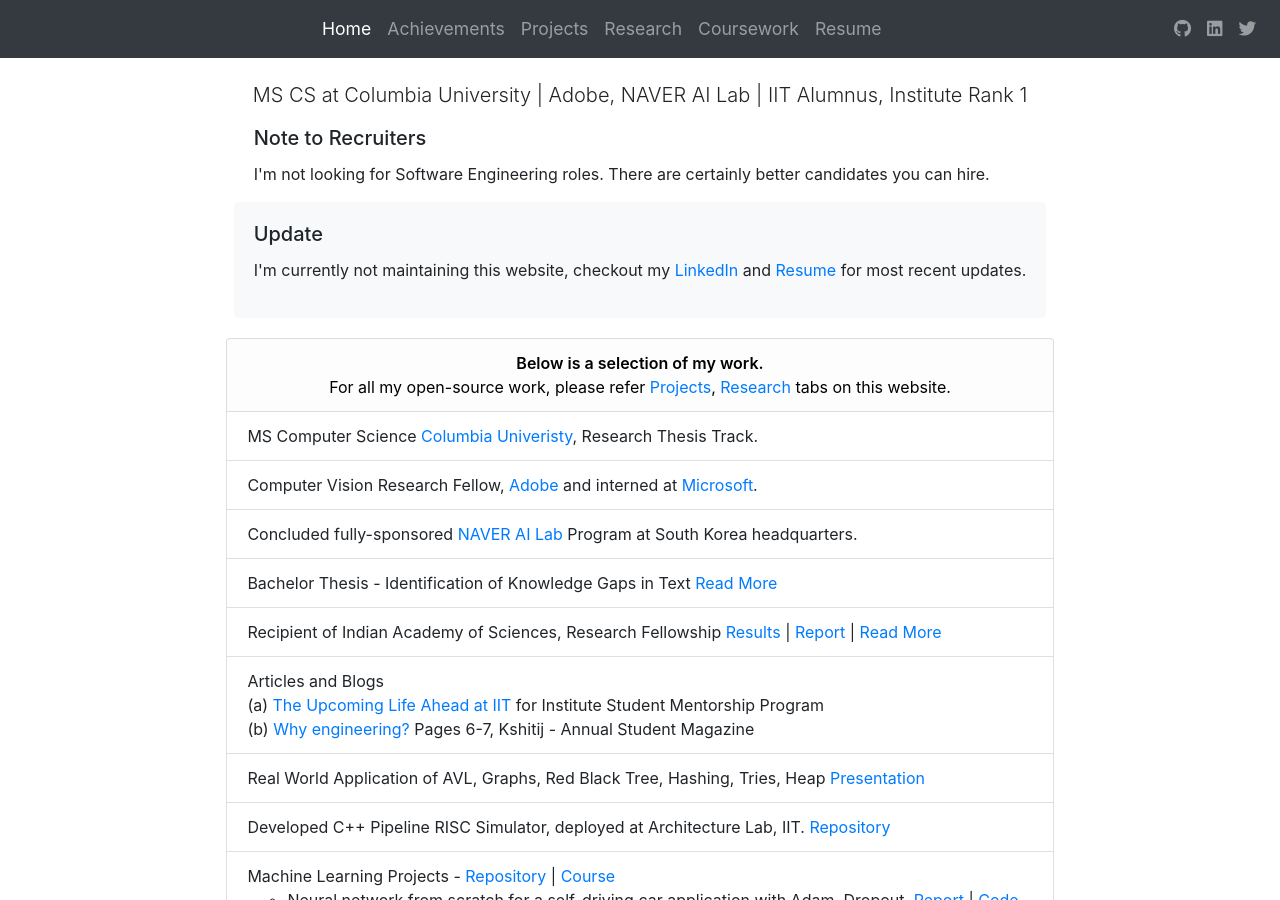
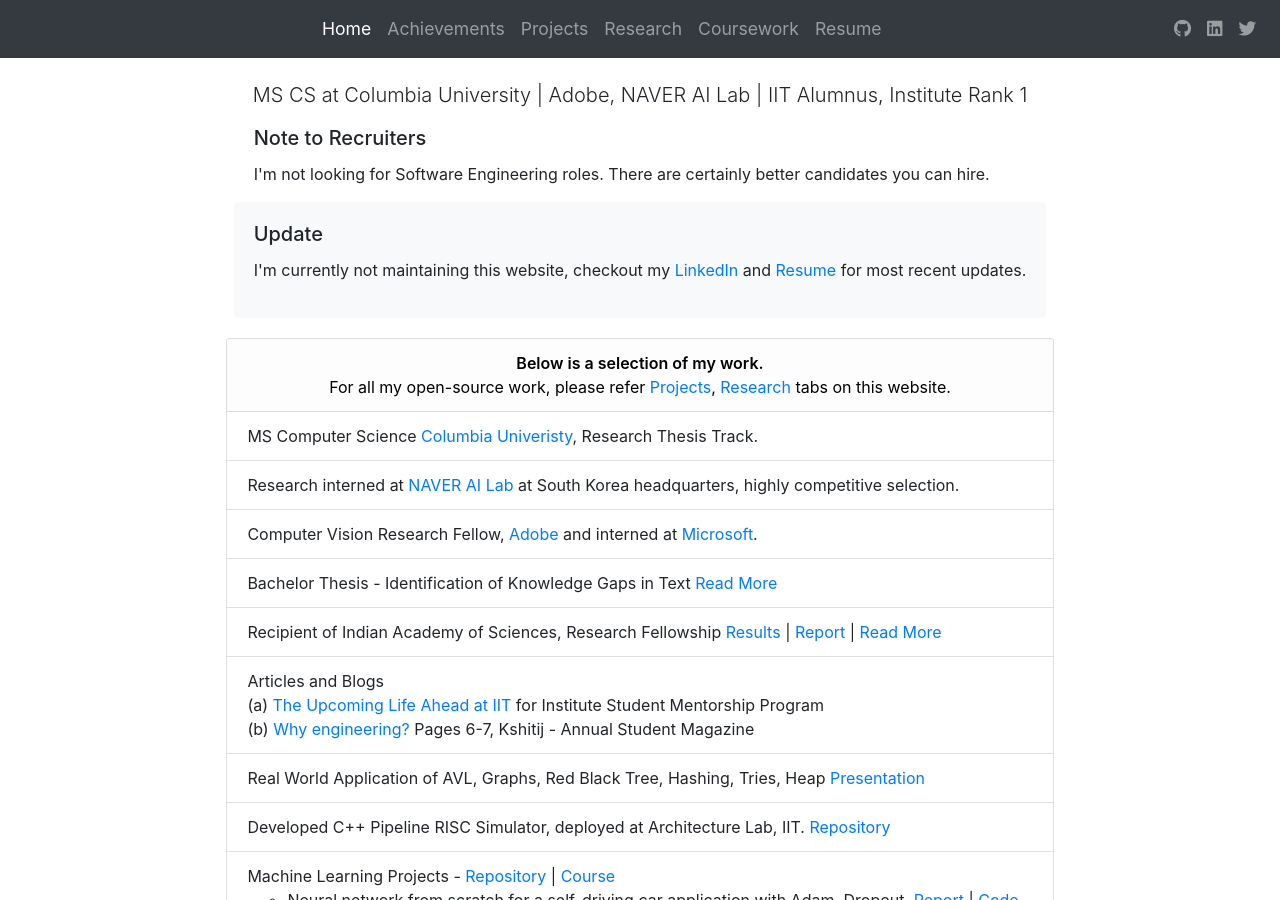
Before and after one commit to thenamangoyal/thenamangoyal.github.io, a Jekyll site: the page built from index.html, in a window 1280 px wide and 900 px high. Built offline with Jekyll 4.4.1, drawn with Linux system fonts in a browser that asks for light colours; nearby versions of some CDN libraries.

Commit message:
Update NAVER

```diff
--- a/index.html
+++ b/index.html
@@ -88,11 +88,11 @@ layout: bootstrap
         </li>
         <li class="list-group-item">MS Computer Science <a target="_blank" href="https://www.cs.columbia.edu/">Columbia Univeristy</a>, Research Thesis Track.
         </li>
+        <li class="list-group-item">Research interned at <a target="_blank"
+                href="https://naver-career.gitbook.io/en/teams/clova-cic">NAVER AI Lab</a> at South Korea headquarters, highly competitive selection.</li>
         <li class="list-group-item">Computer Vision Research Fellow, <a target="_blank" href="https://www.adobe.com/">Adobe</a>
             and interned at <a target="_blank" href="https://www.microsoft.com/">Microsoft</a>.
         </li>
-        <li class="list-group-item">Concluded fully-sponsored <a target="_blank"
-                href="https://naver-career.gitbook.io/en/teams/clova-cic">NAVER AI Lab</a> Program at South Korea headquarters.</li>
 
         <li class="list-group-item">
             <!-- Graduate in Computer Science from Indian Institute of Technology, <a
```
